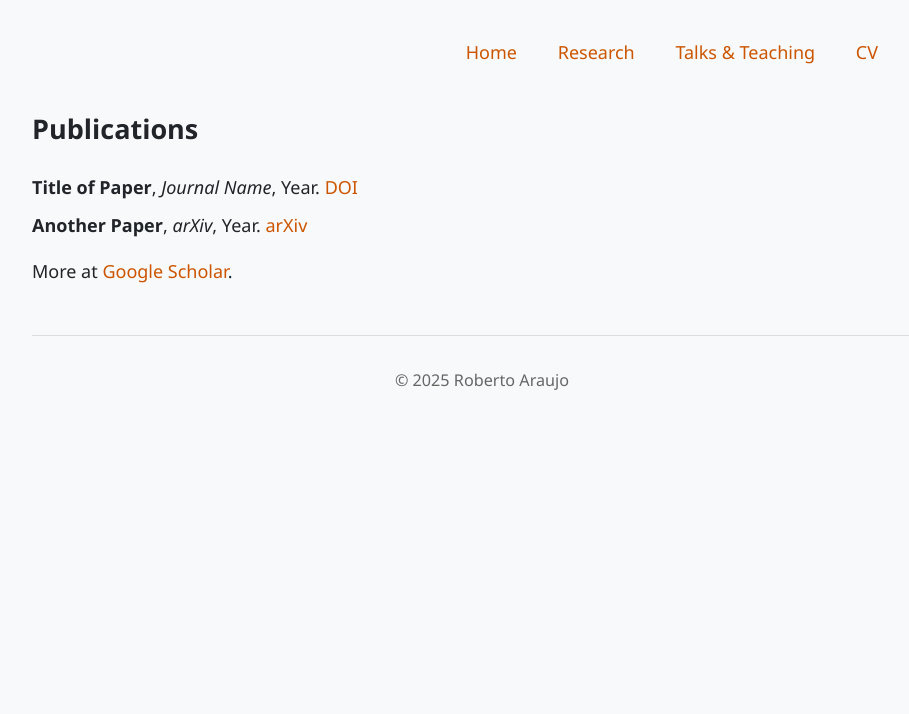
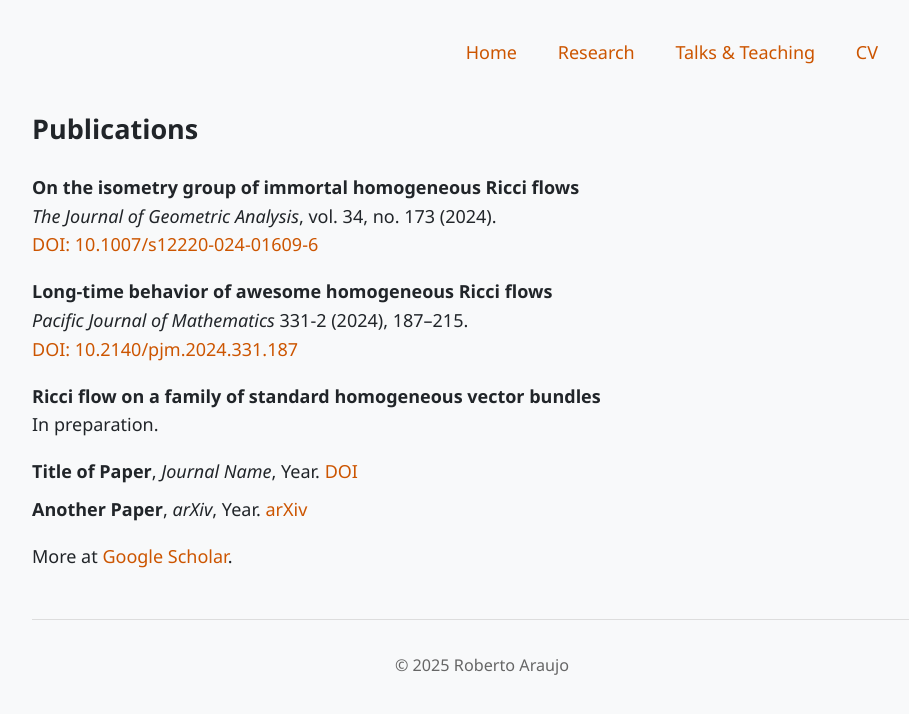
Before and after one commit to r-saraujo/r-saraujo.github.io, a Jekyll site: the page built from research.md, in a window 1280 px wide. Shown: the top 714 px of the page, without its empty margins (158-1067 px from the left). Built offline with Jekyll 4.4.1, drawn with Linux system fonts in a browser that asks for light colours.

Commit message:
Update research.md

```diff
--- a/research.md
+++ b/research.md
@@ -6,6 +6,18 @@ permalink: /research.html
 
 ## Publications
 
+- **On the isometry group of immortal homogeneous Ricci flows**
+  *The Journal of Geometric Analysis*, vol. 34, no. 173 (2024).
+  [DOI: 10.1007/s12220-024-01609-6](https://doi.org/10.1007/s12220-024-01609-6)
+
+- **Long-time behavior of awesome homogeneous Ricci flows**
+  *Pacific Journal of Mathematics* 331-2 (2024), 187–215.
+  [DOI: 10.2140/pjm.2024.331.187](https://doi.org/10.2140/pjm.2024.331.187)
+
+- **Ricci flow on a family of standard homogeneous vector bundles**
+  In preparation.
+
+
 - **Title of Paper**, *Journal Name*, Year. [DOI](#)
 - **Another Paper**, *arXiv*, Year. [arXiv](#)
 
```
